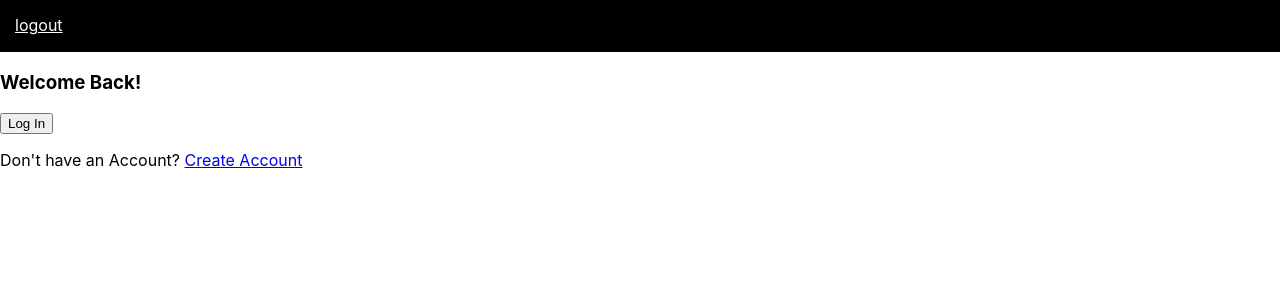
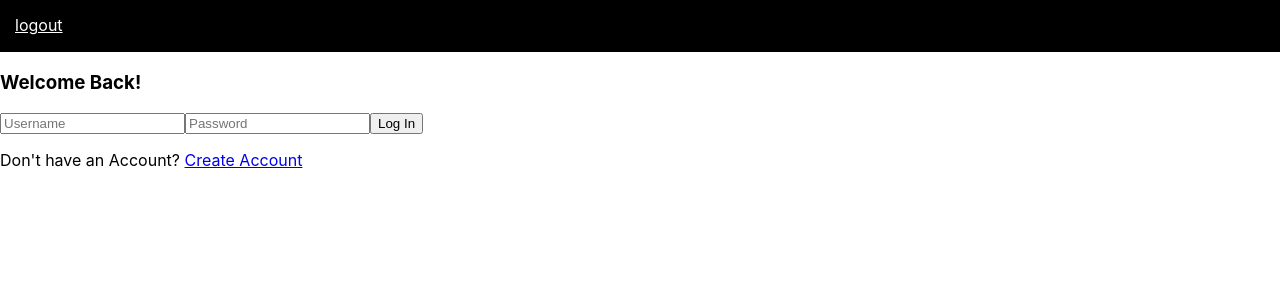
Before and after one commit to soroosh-gb/playlist-front-end, a React (Create React App) app in the folder playlist-frontend/: page /login in a window 1280 px wide. Shown: the top 300 px of the page. Built offline with nearby package versions, Linux system fonts and the light colour scheme.

Commit message:
no token

```diff
--- a/playlist-frontend/src/App.js
+++ b/playlist-frontend/src/App.js
@@ -25,22 +25,22 @@ class App extends React.Component {
           Authorization: `Bearer ${token}`
         }
       }
-      fetch("http://localhost3000/api/v1/profile", options)
+      fetch("http://localhost3000/api/v1/home", options)
       .then(res => res.json())
       .then(data => this.setState({user: data.user}))
-    } else {
+      fetch("http://localhost:3000/api/v1/tracks/all")
+      .then(resp => resp.json())
+      .then((data) => {
+      // console.log(data)
+        this.setState({
+        api: data
+        })
+      })
+    }
+    else {
       console.log('no token')
       this.props.history.push("/login")
     }
-
-    // fetch("http://localhost:3000/api/v1/tracks/all")
-    // .then(resp => resp.json())
-    // .then((data) => {
-    //   // console.log(data)
-    //   this.setState({
-    //     api: data
-    //   })
-    // })
   }
 
   loginHandler = userInfo => {
--- a/playlist-frontend/src/Components/Login.js
+++ b/playlist-frontend/src/Components/Login.js
@@ -28,8 +28,8 @@ class Login extends React.Component {
         return (
            <form onSubmit={this.submitHandler} className="login-form">
                 <h3>Welcome Back!</h3>
-                <userinput type="text" name="username" Placeholder="Username" value={this.state.username} onChange={this.changeHandler}></userinput>
-                <userinput type="password" name="password" Placeholder="Password" value={this.state.password_digest} onChange={this.changeHandler}></userinput>
+                <input type="text" name="username" placeholder="Username" value={this.state.username} onChange={this.changeHandler}></input>
+                <input type="password" name="password" placeholder="Password" value={this.state.password_digest} onChange={this.changeHandler}></input>
                 <button type="submit" value="Log In">Log In</button>
                 <p>Don't have an Account? <a onClick={this.clickHandler} href="/login/create">Create Account</a></p>
            </form>
```
